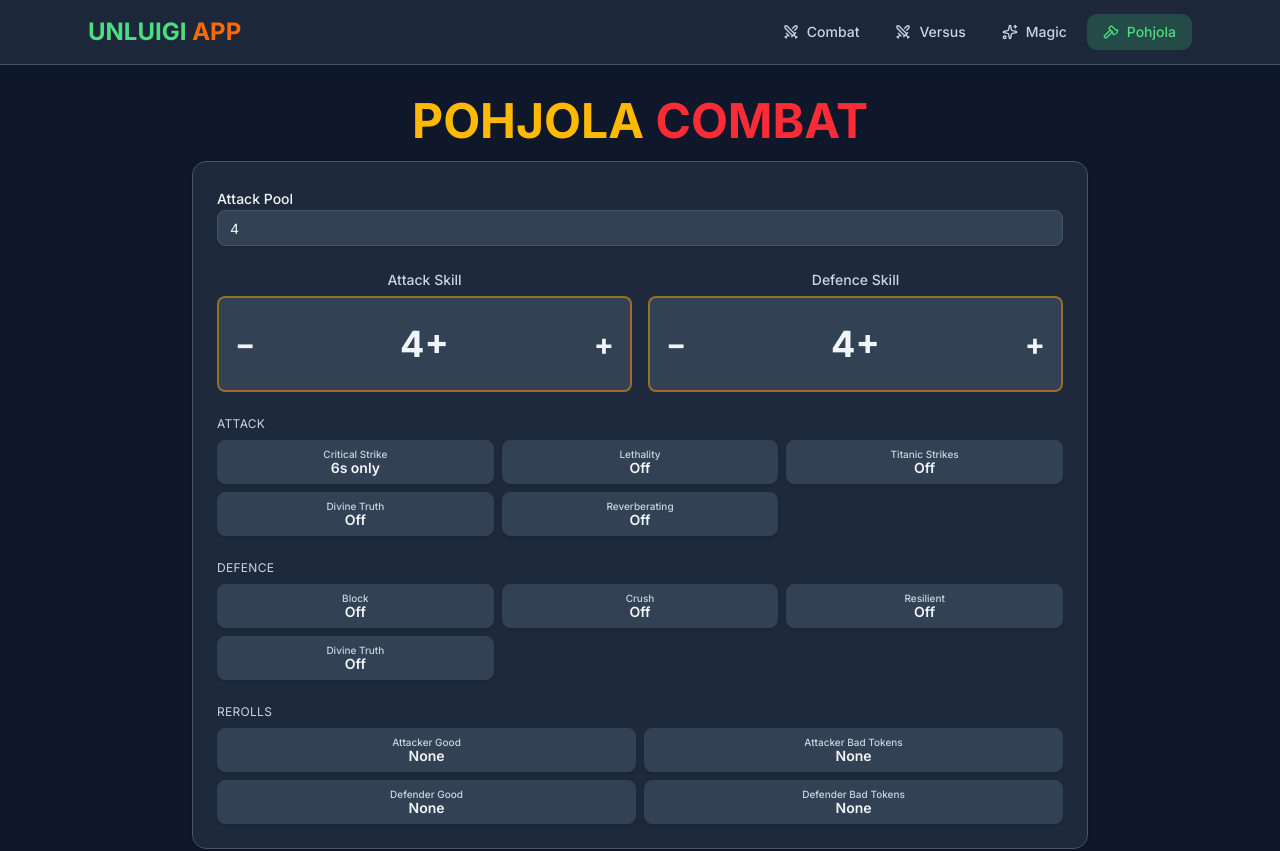
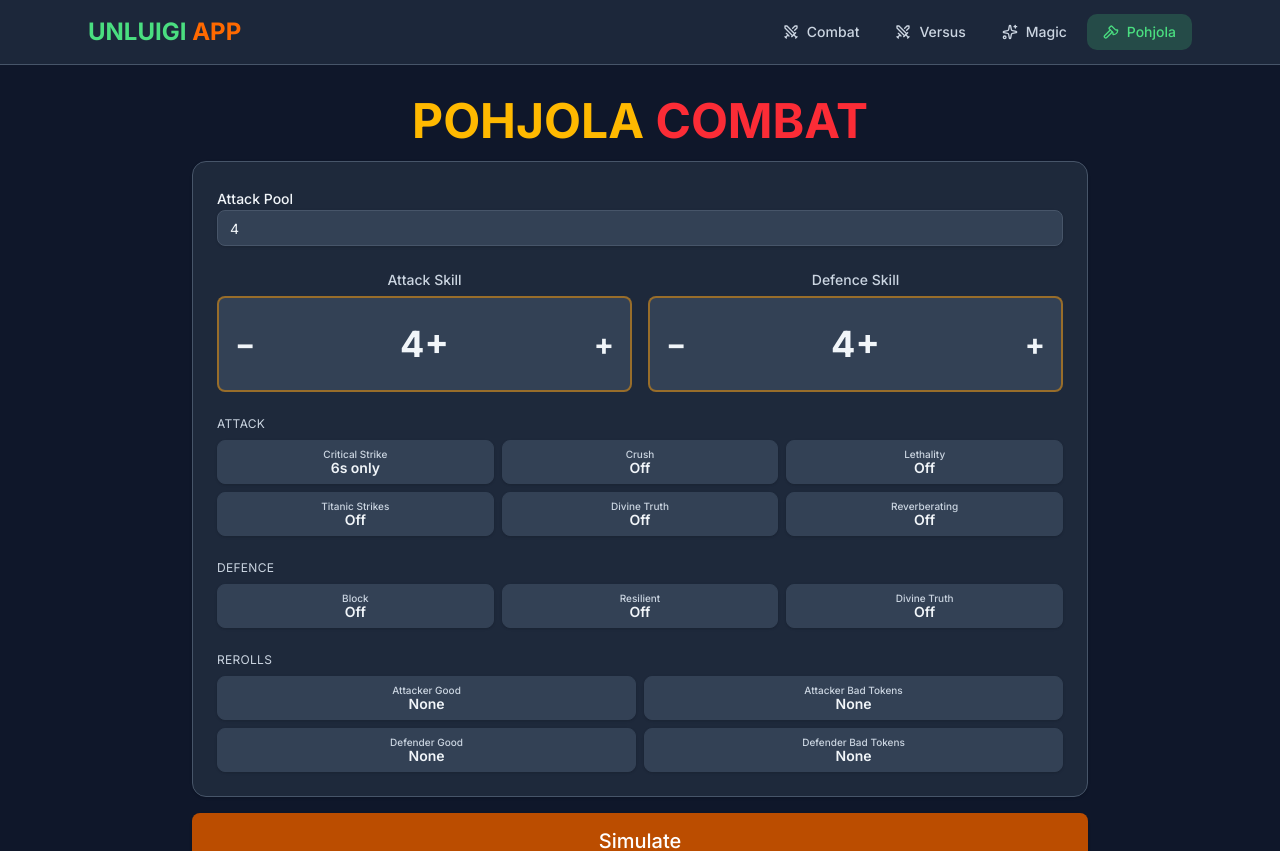
Before and after one commit to Banzgo/unluigi, a React (Vite) app: page /pohjola in a window 1280 px wide. Shown: the top 851 px of the page. Built offline with nearby package versions, Linux system fonts and the light colour scheme.

Commit message:
Move Crush from defender to attacker

```diff
--- a/src/pohjola/components/PohjolaInput.tsx
+++ b/src/pohjola/components/PohjolaInput.tsx
@@ -311,6 +311,12 @@ export function PohjolaInput({ initialState, autoRun, onResults }: PohjolaInputP
 							active={inputs.criticalStrike !== 0}
 							onClick={() => set("criticalStrike", cycleNext(CRIT_STRIKE_OPTIONS, inputs.criticalStrike))}
 						/>
+            <CycleBtn
+							label="Crush"
+							value={inputs.crush === 0 ? "Off" : `[${inputs.crush}]`}
+							active={inputs.crush !== 0}
+							onClick={() => set("crush", cycleNext(CRUSH_BLOCK_OPTIONS, inputs.crush))}
+						/>
 						<CycleBtn
 							label="Lethality"
 							value={inputs.lethality === 0 ? "Off" : `[${inputs.lethality}]`}
@@ -347,12 +353,6 @@ export function PohjolaInput({ initialState, autoRun, onResults }: PohjolaInputP
 							value={inputs.block === 0 ? "Off" : `[${inputs.block}]`}
 							active={inputs.block !== 0}
 							onClick={() => set("block", cycleNext(CRUSH_BLOCK_OPTIONS, inputs.block))}
-						/>
-						<CycleBtn
-							label="Crush"
-							value={inputs.crush === 0 ? "Off" : `[${inputs.crush}]`}
-							active={inputs.crush !== 0}
-							onClick={() => set("crush", cycleNext(CRUSH_BLOCK_OPTIONS, inputs.crush))}
 						/>
 						<CycleBtn
 							label="Resilient"
```
